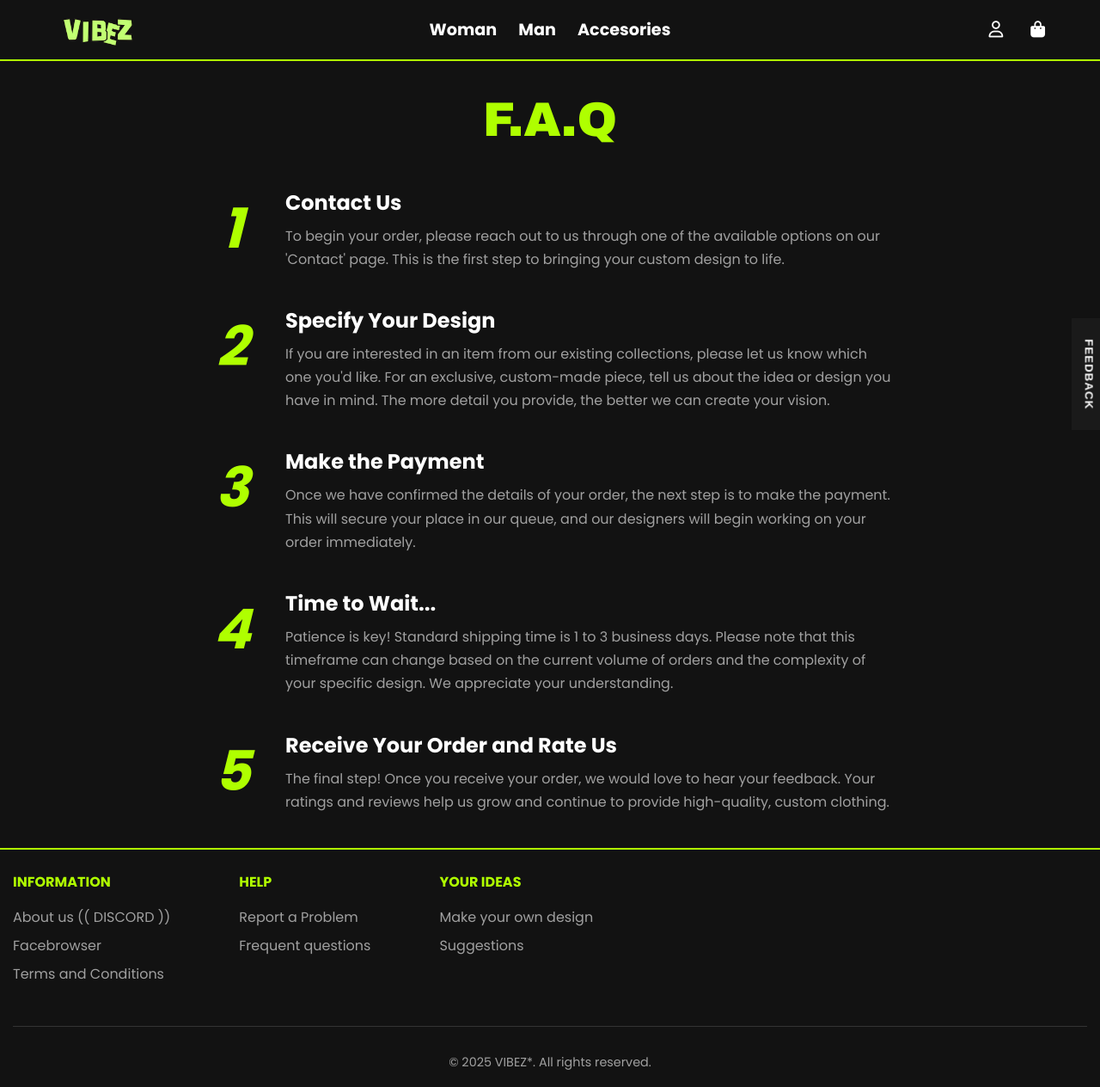
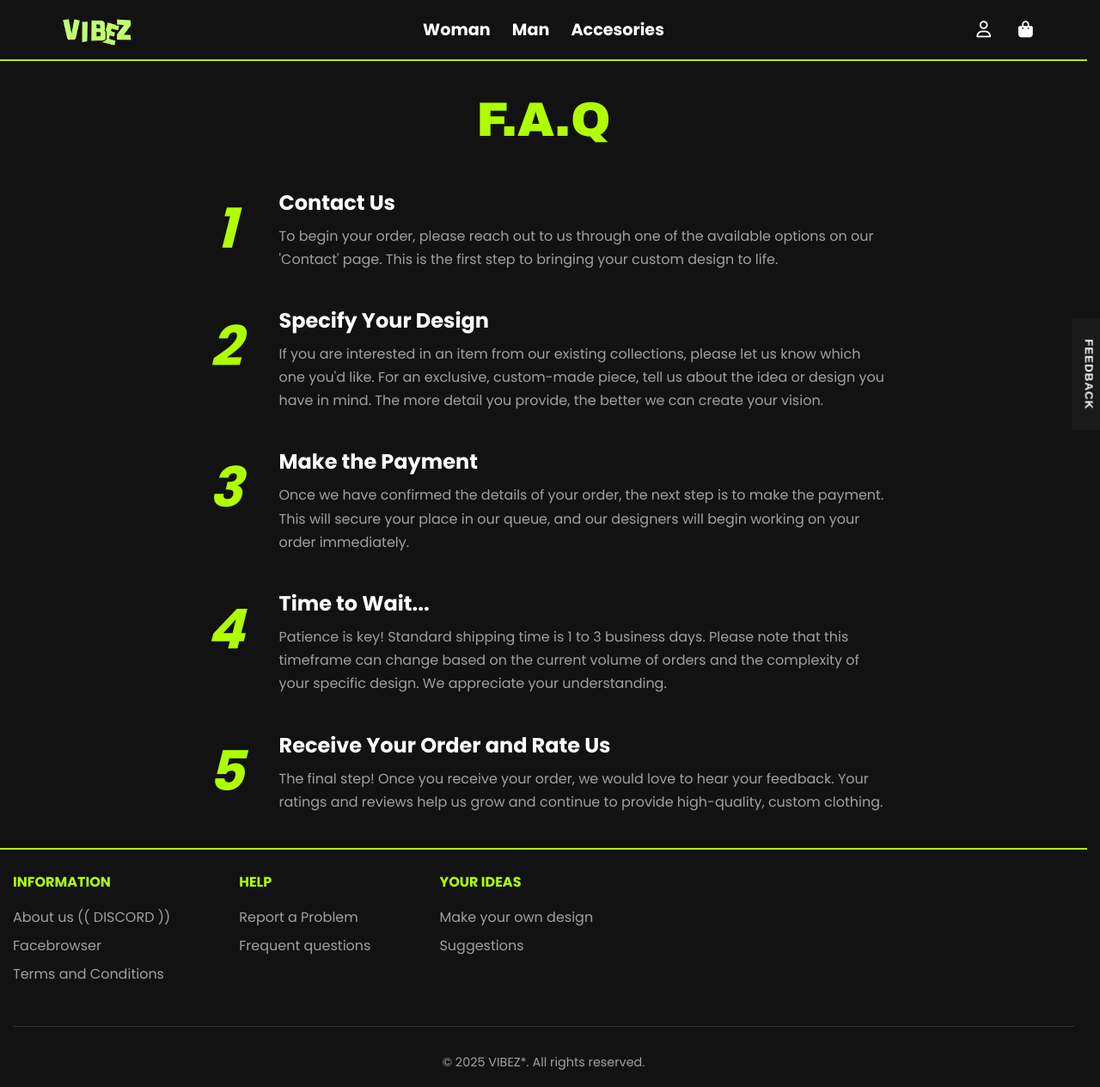
Before and after one commit to Anxietye/vibezcloth, a Flask app: page /faq in a window 1280 px wide. Shown: the whole page at 86% size. Run offline with Flask 3, Linux system fonts and the light colour scheme.

Commit message:
correcciones

```diff
--- a/app.py
+++ b/app.py
@@ -1733,7 +1733,7 @@ def submit_feedback():
             "embeds": [
                 {
                     "title": "New User Feedback! ✨",
-                    "color": 1127128,  # Un color púrpura/azulado
+                    "color": 3066993,  # Color verde
                     "fields": [
                         {
                             "name": "How likely to recommend?",
--- a/static/css/style.css
+++ b/static/css/style.css
@@ -20,11 +20,11 @@ img {
     height: auto;
 }
 
-/*
+
 html {
     scrollbar-gutter: stable;
 }
-*/
+
 .thank-you-header {
     text-align: center;
     margin-bottom: 2rem;
```
